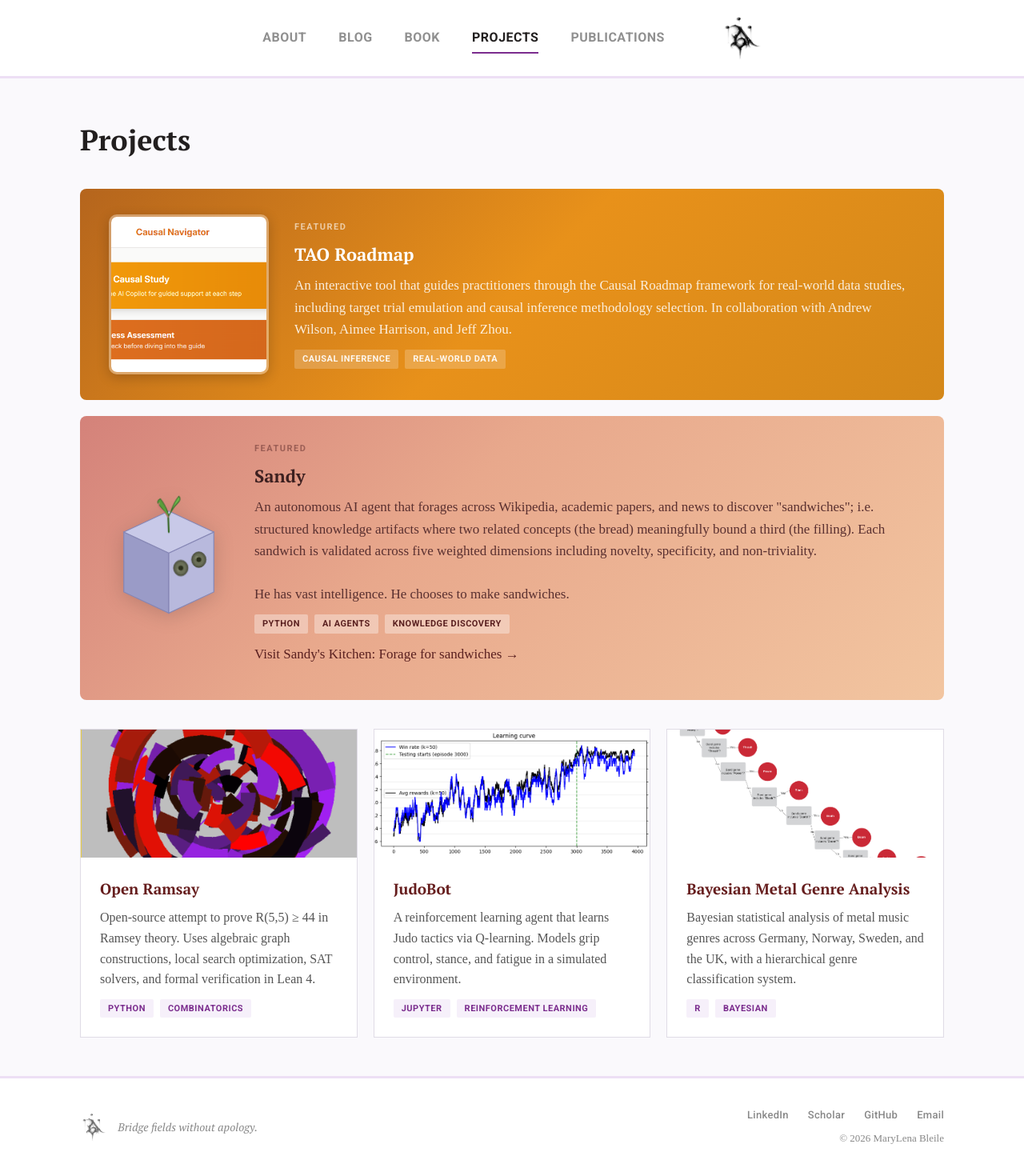
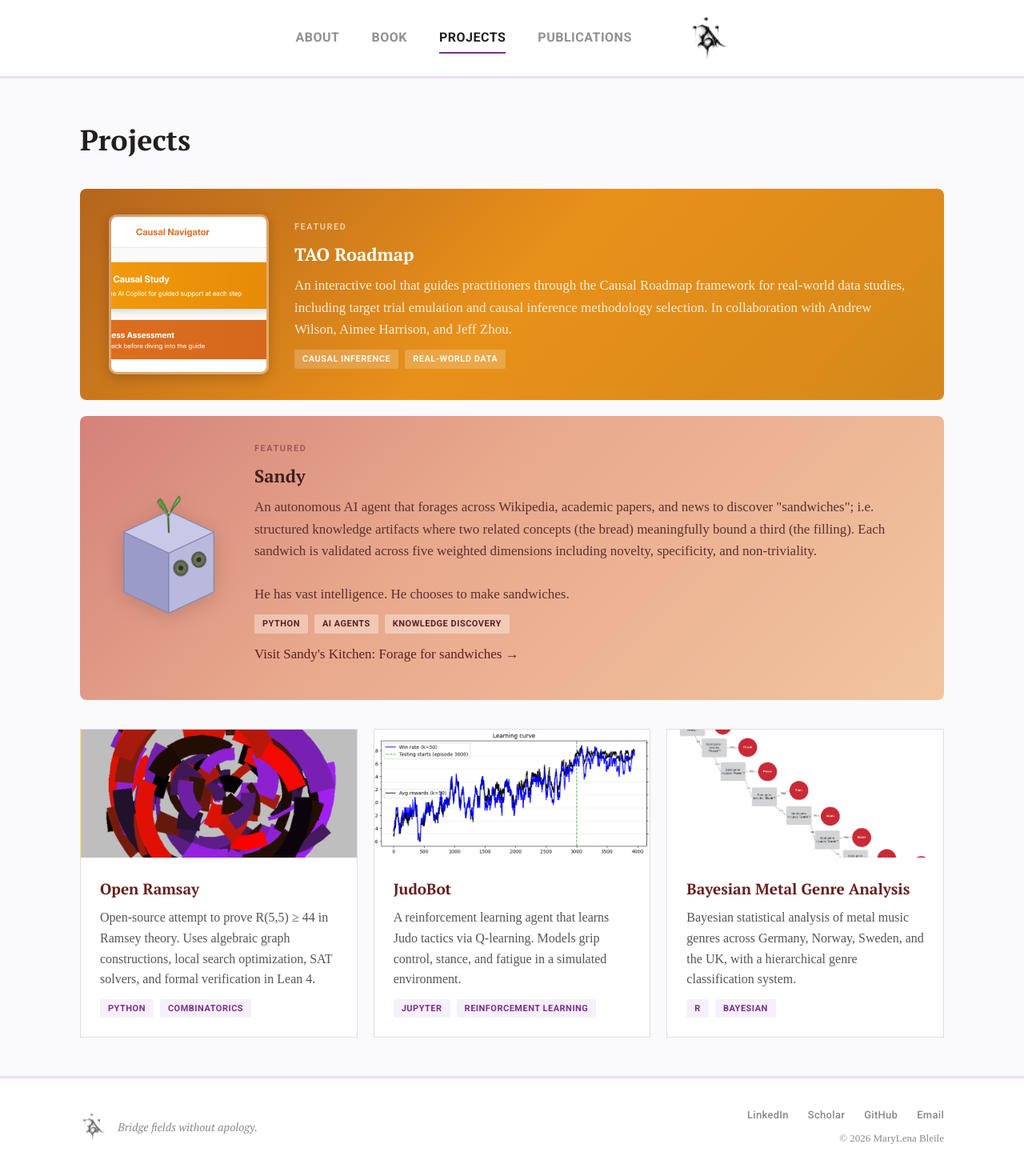
Before and after one commit to MLenaBleile/marylenableile, a Jekyll site: the page built from projects.md, in a window 1280 px wide. Shown: the whole page at 80% size. Built offline with Jekyll 4.4.1, drawn with Linux system fonts in a browser that asks for light colours.

Commit message:
Remove Blog nav link, add blog mention to About page
Blog link felt too unserious for top-level nav. Instead, added
an inline link to Feral Math Substack in the personal paragraph.

Co-Authored-By: Claude Opus 4.6 <noreply@anthropic.com>

```diff
--- a/_config.yml
+++ b/_config.yml
@@ -9,9 +9,6 @@ permalink: pretty
 navigation:
   - title: About
     url: /
-  - title: Blog
-    url: https://feralmathblog.substack.com/
-    external: true
   - title: Book
     url: https://www.causal-rl-bridges.com
     external: true
```
Also changed, not shown: index.md (+1 -1 lines).
